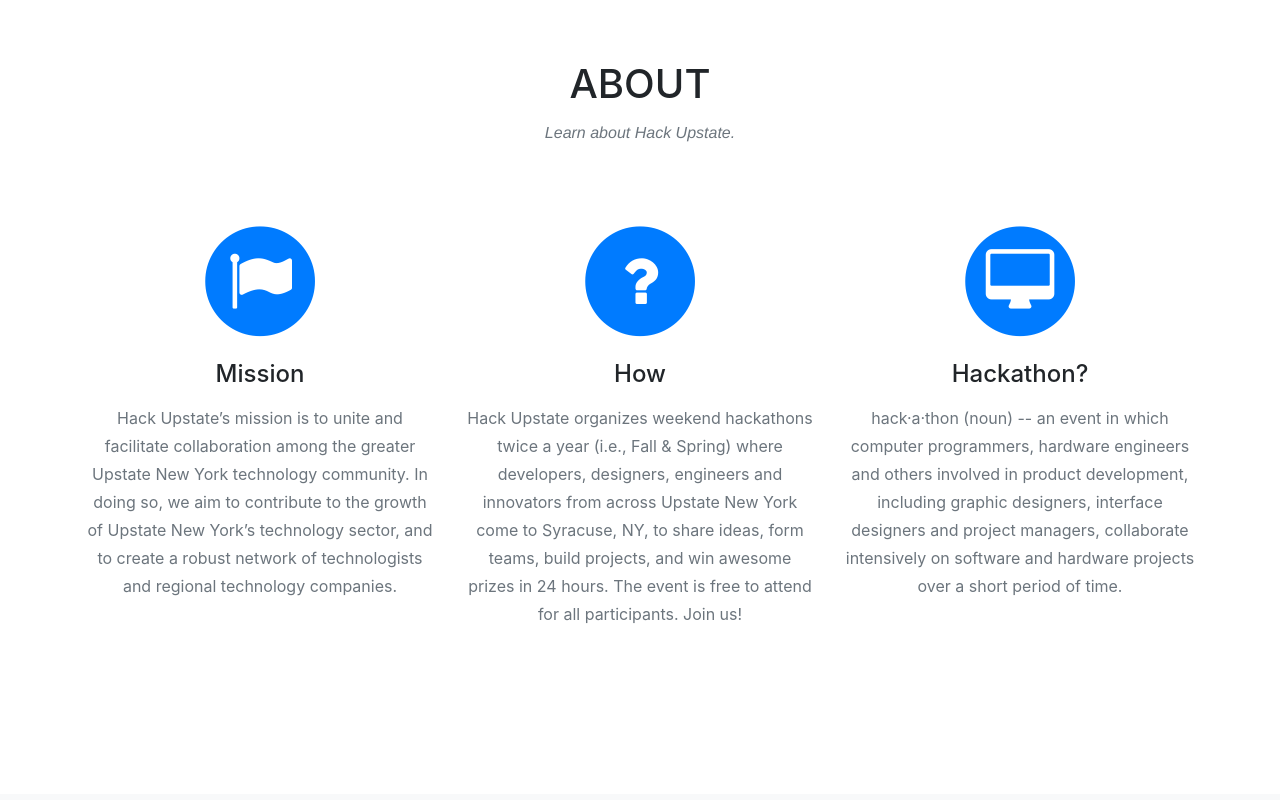
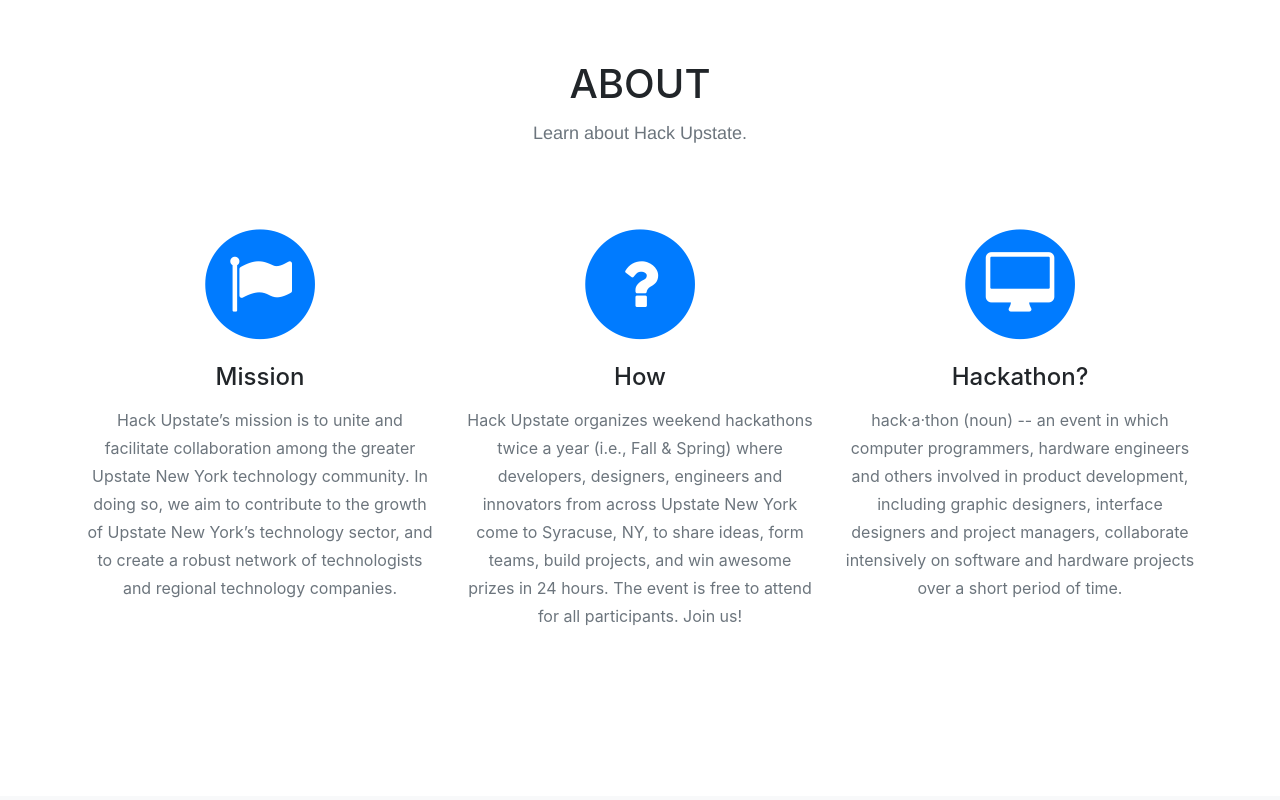
Before and after one commit to hackupstate/hackupstate-website-archived-1-30-2019, a website with bundled scripts: page index.html in a window 1280 px wide. Shown: the part 980-1780 px from the top of the page. Built offline with nearby package versions, Linux system fonts and the light colour scheme; a web font is replaced by a local one.

Commit message:
Body text unitalicized

```diff
--- a/scss/_global.scss
+++ b/scss/_global.scss
@@ -37,9 +37,9 @@
     margin-bottom: 15px;
   }
   h3.section-subheading {
-    font-size: 16px;
+    font-size: 18px;
     font-weight: 400;
-    font-style: italic;
+    // font-style: italic;
     margin-bottom: 75px;
     text-transform: none;
     @include serif-font;
```
Also changed, not shown: css/agency.css, css/agency.min.css.
